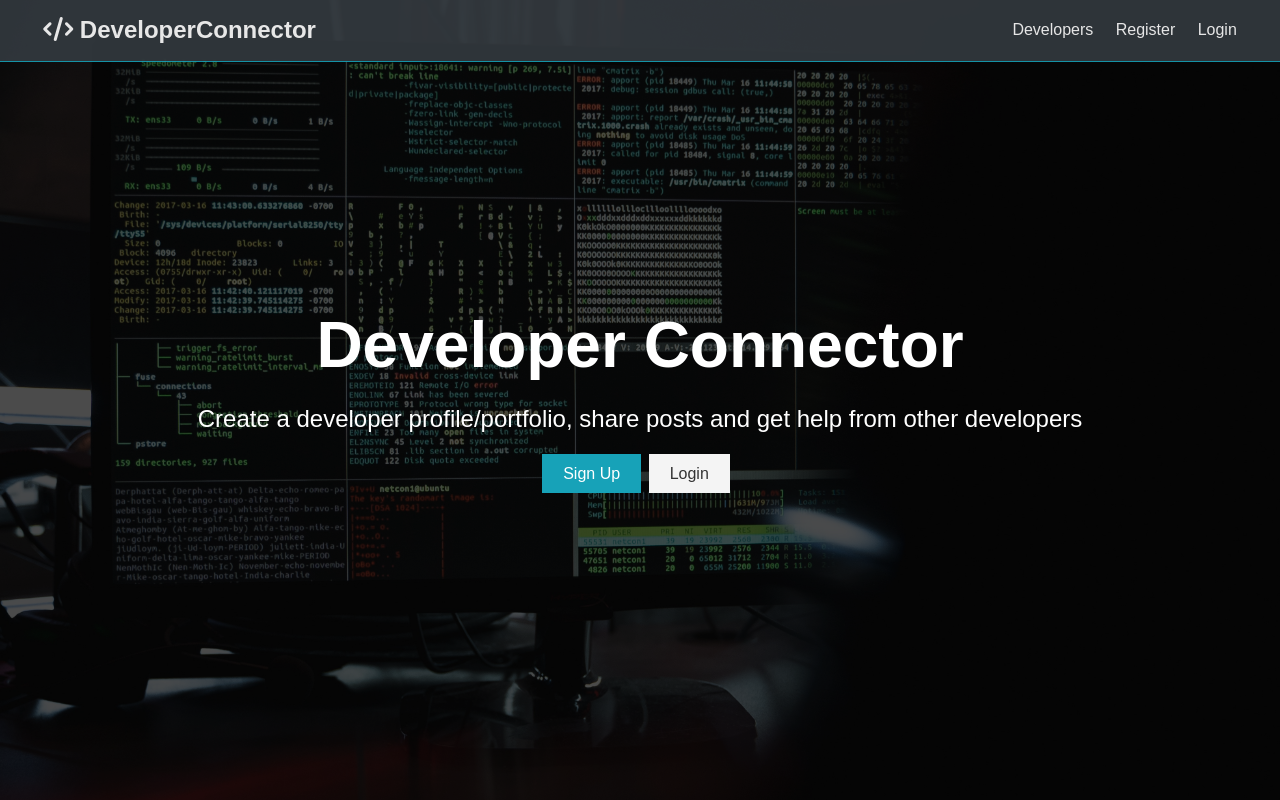
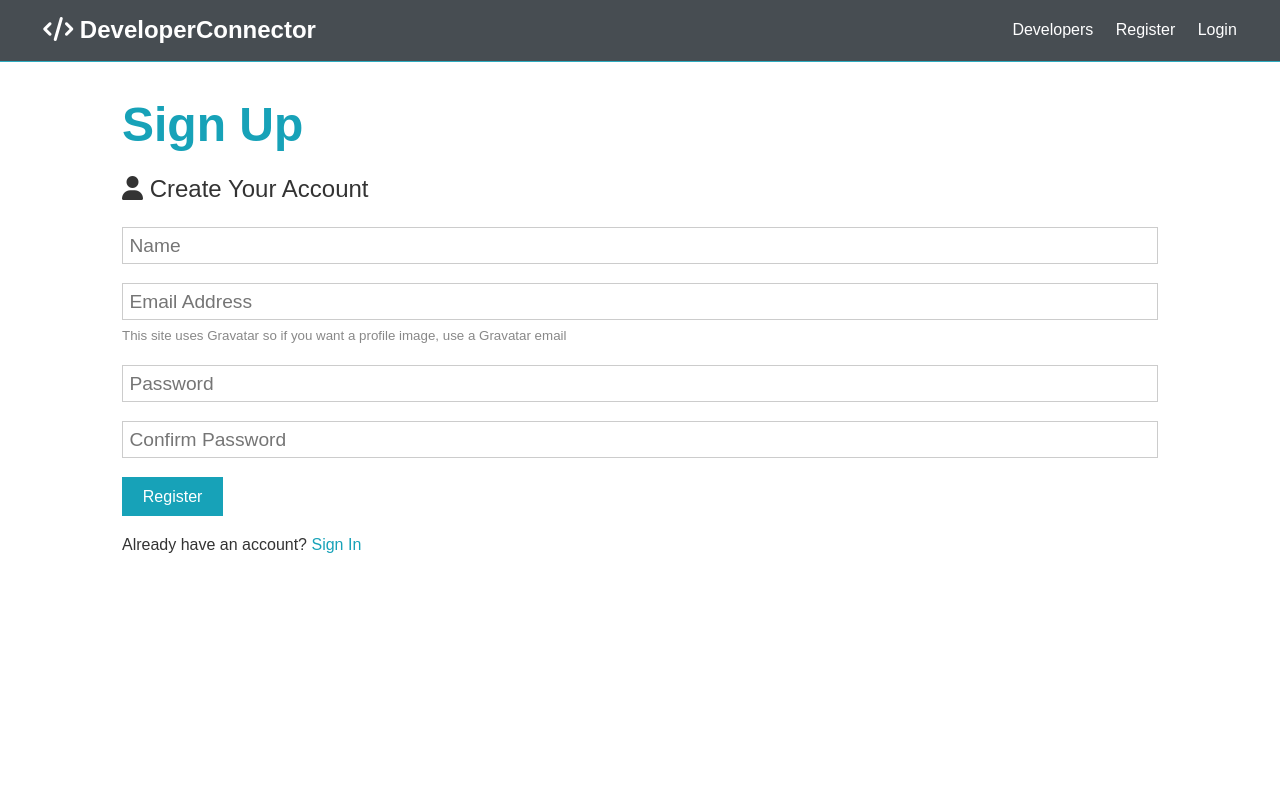
Before and after one commit to durgeshkryadav/DEVCONNECT, a React (Create React App) app in the folder client/: page /register in a window 1280 px wide. Built offline with nearby package versions, Linux system fonts and the light colour scheme.

Commit message:
6.6.Register Form & useState Hook

```diff
--- a/client/package.json
+++ b/client/package.json
@@ -12,8 +12,8 @@
     "react-dom": "^17.0.2",
     "react-moment": "^1.1.1",
     "react-redux": "^7.2.6",
-    "react-router-dom": "^6.2.1",
-    "react-scripts": "5.0.0",
+    "react-router-dom": "^5.2.0",
+    "react-scripts": "^5.0.0",
     "redux": "^4.1.2",
     "redux-devtools-extension": "^2.13.9",
     "redux-thunk": "^2.4.1",
@@ -43,5 +43,5 @@
       "last 1 safari version"
     ]
   },
-  "proxy":"http://localhost:5000"
+  "proxy": "http://localhost:5000"
 }
--- a/client/src/App.js
+++ b/client/src/App.js
@@ -1,12 +1,29 @@
 import React, { Fragment } from 'react';
-import { Navbar } from './components/layout/Navbar';
-import { Landing } from './components/layout/Landing';
+// import {BrowserRouter as Router, Route, Switch} from 'react-router-dom';
+import { BrowserRouter as Router, Route, Routes, Switch } from 'react-router-dom';
+import Navbar from './components/layout/Navbar';
+import Landing from './components/layout/Landing';
+import Login from './components/auth/Login';
+import Register from './components/auth/Register';
+
+
 import './App.css';
 
 const App = () => (
-  <Fragment>
-    <Navbar />
-    <Landing />
-  </Fragment>
+  <Router>
+    <Fragment>
+      <Navbar />
+      <Route exact path='/' component={Landing} />
+
+      <section className='container'>
+        <Switch>
+          <Route exact path='/register' component={Register} />
+          <Route exact path='/login' component={Login} />
+        </Switch>
+      </section>
+
+
+    </Fragment>
+  </Router>
 );
 export default App;
--- /dev/null
+++ b/client/src/components/auth/Login.js
@@ -0,0 +1,6 @@
+import React from 'react'
+
+const Login = () => {
+    return <div>Login</div>
+};
+export default Login;
--- /dev/null
+++ b/client/src/components/auth/Register.js
@@ -0,0 +1,80 @@
+import React, { Fragment, useState } from 'react'
+
+const Register = () => {
+    const [formData, setFormData] = useState({
+        name: '',
+        email: '',
+        password: '',
+        password2: ''
+    });
+    const { name, email, password, password2 } = formData;
+
+    const onChange = e => setFormData({ ...formData, [e.target.name]: e.target.value });
+
+    const onSubmit = e => {
+        e.preventDefault();
+        if (password !== password2) {
+            console.log('Password dont match');
+        } else {
+            console.log(formData);
+        }
+    }
+    return <Fragment>
+        <h1 className="large text-primary">Sign Up</h1>
+        <p className="lead"><i className="fas fa-user"></i> Create Your Account</p>
+        <form className="form" onSubmit={e => onSubmit(e)}>
+
+
+            {/* for name */}
+            <div className="form-group">
+                <input type="text" placeholder="Name" name="name"
+                    value={name}
+                    onChange={e => onChange(e)}
+                    required />
+            </div>
+
+
+            {/* for email */}
+            <div className="form-group">
+                <input type="email" placeholder="Email Address" name="email"
+                    value={email}
+                    onChange={e => onChange(e)}
+                    required />
+                <small className="form-text">This site uses Gravatar so if you want a profile image, use a
+                    Gravatar email</small>
+            </div>
+
+
+            {/* for password1 */}
+            <div className="form-group">
+                <input type="password" placeholder="Password" name="password" minLength="12"
+                    value={password}
+                    onChange={e => onChange(e)}
+                />
+            </div>
+
+            {/* for password2 */}
+            <div className="form-group">
+                <input
+                    type="password"
+                    placeholder="Confirm Password"
+                    name="password2"
+                    minLength="12"
+                    value={password2}
+                    onChange={e => onChange(e)}
+                />
+            </div>
+
+
+            <input type="submit" className="btn btn-primary" value="Register" />
+        </form>
+        <p className="my-1">
+            Already have an account? <a href="login.html">Sign In</a>
+        </p>
+
+
+
+
+    </Fragment>
+};
+export default Register;
--- a/client/src/components/layout/Landing.js
+++ b/client/src/components/layout/Landing.js
@@ -1,6 +1,7 @@
-import React from 'react'
+import React from 'react';
+import { Link } from 'react-router-dom';
 
-export const Landing = () => {
+const Landing = () => {
     return (
         <section className="landing">
             <div className="dark-overlay">
@@ -11,11 +12,13 @@ export const Landing = () => {
                         other developers
                     </p>
                     <div className="buttons">
-                        <a href="register.html" className="btn btn-primary">Sign Up</a>
-                        <a href="login.html" className="btn btn-light">Login</a>
+                        <Link to="register" className="btn btn-primary">Sign Up</Link>
+                        <Link to="login" className="btn btn-light">Login</Link>
                     </div>
                 </div>
             </div>
         </section>
-    )
-}
+    );
+};
+
+export default Landing;
--- a/client/src/components/layout/Navbar.js
+++ b/client/src/components/layout/Navbar.js
@@ -1,17 +1,19 @@
-import React from 'react'
+import React from 'react';
+import { Link } from 'react-router-dom';
 
-export const Navbar = () => {
+const Navbar = () => {
     return (
         <nav className="navbar bg-dark">
             <h1>
-                <a href="index.html"><i className="fas fa-code"></i> DeveloperConnector</a>
+                <Link to="/"><i className="fas fa-code"></i> DeveloperConnector</Link>
             </h1>
 
             <ul>
-                <li><a target="_blank" href="profiles.html">Developers</a></li>
-                <li><a target="_blank" href="register.html">Register</a></li>
-                <li><a target="_blank" href="login.html">Login</a></li>
+                <li><a href="!#">Developers</a></li>
+                <li><Link to="register">Register</Link></li>
+                <li><Link to="login">Login</Link></li>
             </ul>
         </nav>
     )
 }
+export default Navbar;
```
Also changed, not shown: 1 other file (tests, documents, lock files or other folders).
